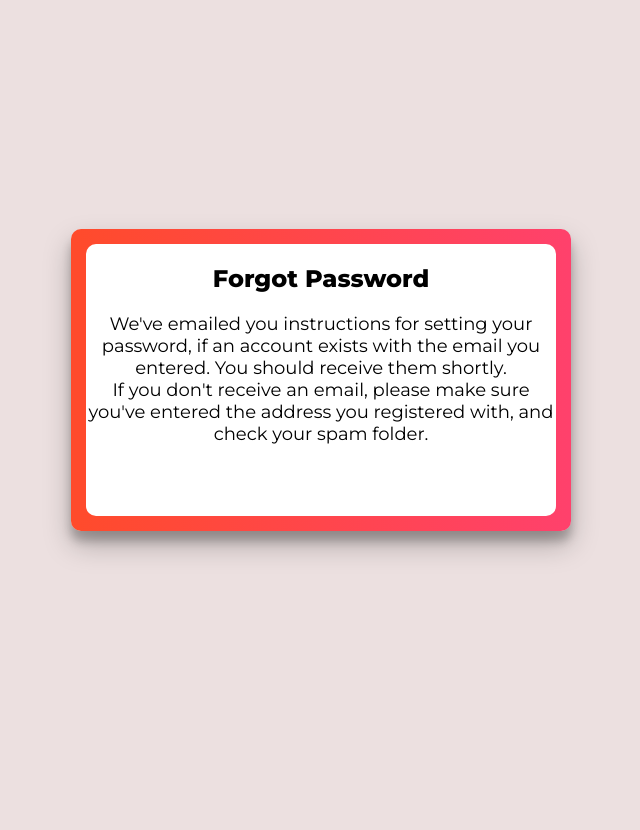
After one commit to AbijithPrasanthan/Collaborative-Learning-Platform, a Django app: page /password_reset/done/ in a window 1280 px wide. The commit adds this page. Shown: the whole page, without its empty margins (319-959 px from the left). Run offline with Django 4.2, Linux system fonts and the light colour scheme; some libraries are stand-ins or nearby versions.

Commit message:
Forgot Password function implemented

```diff
--- a/CLP/urls.py
+++ b/CLP/urls.py
@@ -7,5 +7,5 @@ urlpatterns = [
     path('login/', views.register, name='login'),
     path('home/', views.login_, name='home'),
     path('login/', views.user_logout, name='user_logout'),
-    path('forgotpass/', views.forgotPass, name='forgot_password')
+    #path('forgotpass/', views.forgotPass, name='forgot_password')
 ]
--- a/Collaborative_Learning_Platform/settings.py
+++ b/Collaborative_Learning_Platform/settings.py
@@ -40,6 +40,7 @@ INSTALLED_APPS = [
     'django.contrib.sessions',
     'django.contrib.messages',
     'django.contrib.staticfiles',
+    'crispy_forms',
     'CLP',
 ]
 
@@ -140,3 +141,4 @@ DEFAULT_AUTO_FIELD = 'django.db.models.BigAutoField'
 # Media
 MEDIA_ROOT = MEDIA_DIR
 MEDIA_URL = '/media/'
+EMAIL_BACKEND = 'django.core.mail.backends.console.EmailBackend'
--- a/Collaborative_Learning_Platform/urls.py
+++ b/Collaborative_Learning_Platform/urls.py
@@ -17,10 +17,18 @@ from django.contrib import admin
 from django.urls import path
 from django.conf.urls import include
 from CLP import views
+from django.contrib.auth import views as auth_views
 
 
 urlpatterns = [
     path('admin/', admin.site.urls),
     path('', views.index, name='index'),
     path('CLP/', include('CLP.urls')),
+    path('password_reset/done/', auth_views.PasswordResetDoneView.as_view(
+        template_name='CLP/password/password_reset.html', extra_context={'email_sent': True}), name='password_reset_done'),
+    path('reset/<uidb64>/<token>/', auth_views.PasswordResetConfirmView.as_view(
+        template_name="CLP/password/password_reset_confirm.html"), name='password_reset_confirm'),
+    path('reset/done/', auth_views.PasswordResetCompleteView.as_view(
+        template_name='CLP/password/password_reset_complete.html'), name='password_reset_complete'),
+    path("password_reset/", views.password_reset_request, name="password_reset")
 ]
--- /dev/null
+++ b/static/css/forgotcss.css
@@ -0,0 +1,143 @@
+@import url('https://fonts.googleapis.com/css?family=Montserrat:400,800');
+* {
+    box-sizing: border-box;
+}
+
+body {
+    background: #ece0e0;
+    display: flex;
+    justify-content: center;
+    align-items: center;
+    flex-direction: column;
+    font-family: 'Montserrat', sans-serif;
+    height: 100vh;
+    margin: -20px 0 50px;
+}
+
+h1 {
+    font-weight: bold;
+    text-align: center;
+    color: #050000;
+    margin: 0;
+}
+
+h2,
+h4 {
+    text-align: center;
+}
+
+h5 {
+    text-align: center;
+    margin-top: 15%;
+    font-size: 1.2em;
+}
+
+button {
+    border-radius: 20px;
+    border: 1px solid #FF4B2B;
+    background-color: #FF4B2B;
+    color: #FFFFFF;
+    font-size: 12px;
+    font-weight: bold;
+    padding: 12px 45px;
+    letter-spacing: 1px;
+    margin-left: 5%;
+    margin-bottom: 15%;
+    text-transform: uppercase;
+    transition: transform 80ms ease-in;
+}
+
+.container {
+    background: #FF416C;
+    background: -webkit-linear-gradient(to right, #FF4B2B, #FF416C);
+    background: linear-gradient(to right, #FF4B2B, #FF416C);
+    border-radius: 10px;
+    box-shadow: 0 14px 28px rgba(0, 0, 0, 0.25), 0 10px 10px rgba(0, 0, 0, 0.22);
+    position: relative;
+    overflow: hidden;
+    width: 500px;
+    max-width: 100%;
+    min-height: 300px;
+}
+
+.inner_container {
+    background: white;
+    border-radius: 10px;
+    position: relative;
+    overflow: hidden;
+    margin: 15px;
+    max-width: 100%;
+    min-height: 80%;
+}
+
+form {
+    background-color: #FFFFFF;
+    display: flex;
+    align-items: center;
+    justify-content: center;
+    flex-direction: column;
+    padding: 0 50px;
+    height: 100%;
+    text-align: center;
+}
+
+input {
+    position: relative;
+    background-color: #eee;
+    border: none;
+    margin-left: -25%;
+    /*     margin-top: -20%;
+ */
+    padding: 12px 15px;
+    width: 150%;
+}
+
+.send_mail_text {
+    text-align: center;
+    font-size: 18px;
+    margin-bottom: 15%;
+}
+
+li {
+    display: none
+}
+
+label {
+    color: #000
+}
+
+label[for="id_new_password2"] {
+    margin-top: 0;
+}
+
+#id_new_password1,
+#id_new_password2 {
+    display: block;
+    margin-right: auto;
+    margin-left: auto;
+    width: 100%;
+}
+
+button[id="reset_pass"] {
+    margin-bottom: 8%;
+}
+
+form[class="reset_pass_form"] {
+    display: block;
+}
+
+.reset_complete>p {
+    text-align: center;
+    font-weight: bold;
+}
+
+.reset_complete>a {
+    display: block;
+    text-align: center;
+    text-decoration: none;
+}
+
+.reset_complete>a>button {
+    margin-left: 0;
+    margin-top: 15px;
+}
--- /dev/null
+++ b/templates/CLP/password/base.html
@@ -0,0 +1,19 @@
+<!doctype html>
+<html lang="en">
+
+<head>
+    {% load static %}
+    <title>CLP | Forgot Password</title>
+    <link rel='stylesheet' href='https://cdnjs.cloudflare.com/ajax/libs/font-awesome/5.14.0/css/all.min.css'>
+    <link rel=stylesheet href="{% static 'css/forgotcss.css' %}" type="text/css">
+</head>
+
+<body>
+    <div class="container">
+        <div class="inner_container" id="container">
+            {% block content %} {% endblock %}
+        </div>
+    </div>
+</body>
+
+</html>
--- /dev/null
+++ b/templates/CLP/password/password_reset.html
@@ -0,0 +1,16 @@
+{% extends "CLP/password/base.html" %} {% block content %} {% load crispy_forms_tags %}
+<div>
+    <h2>Forgot Password</h2>
+    {% if email_sent %}
+    <div class='send_mail_text'>
+        We've emailed you instructions for setting your password, if an account exists with the email you entered. You should receive them shortly.<br>If you don't receive an email, please make sure you've entered the address you registered with, and
+        check your spam folder.
+    </div>{% else %}
+    <h4>Enter your registered Emaid ID:</h4>
+    <form method="POST">
+        {% csrf_token %} {{ password_reset_form.as_p }}
+        <button class="btn btn-primary" type="submit">Send email</button>
+    </form>
+    {% endif %}
+</div>
+{% endblock %}
```
Also changed, not shown: CLP/forms.py (+8 -0 lines), CLP/models.py (+6 -2 lines), CLP/views.py (+43 -5 lines), templates/CLP/forgotPass.html (deleted, +0 -12 lines), templates/CLP/login.html (+5 -6 lines), templates/CLP/password/password_reset_complete.html (added, +11 -0 lines), templates/CLP/password/password_reset_confirm.html (added, +13 -0 lines), templates/CLP/password/password_reset_done.html (added, +11 -0 lines), templates/CLP/password/password_reset_email.txt (added, +15 -0 lines), templates/CLP/password_reset.html (added, +14 -0 lines), db.sqlite3.
